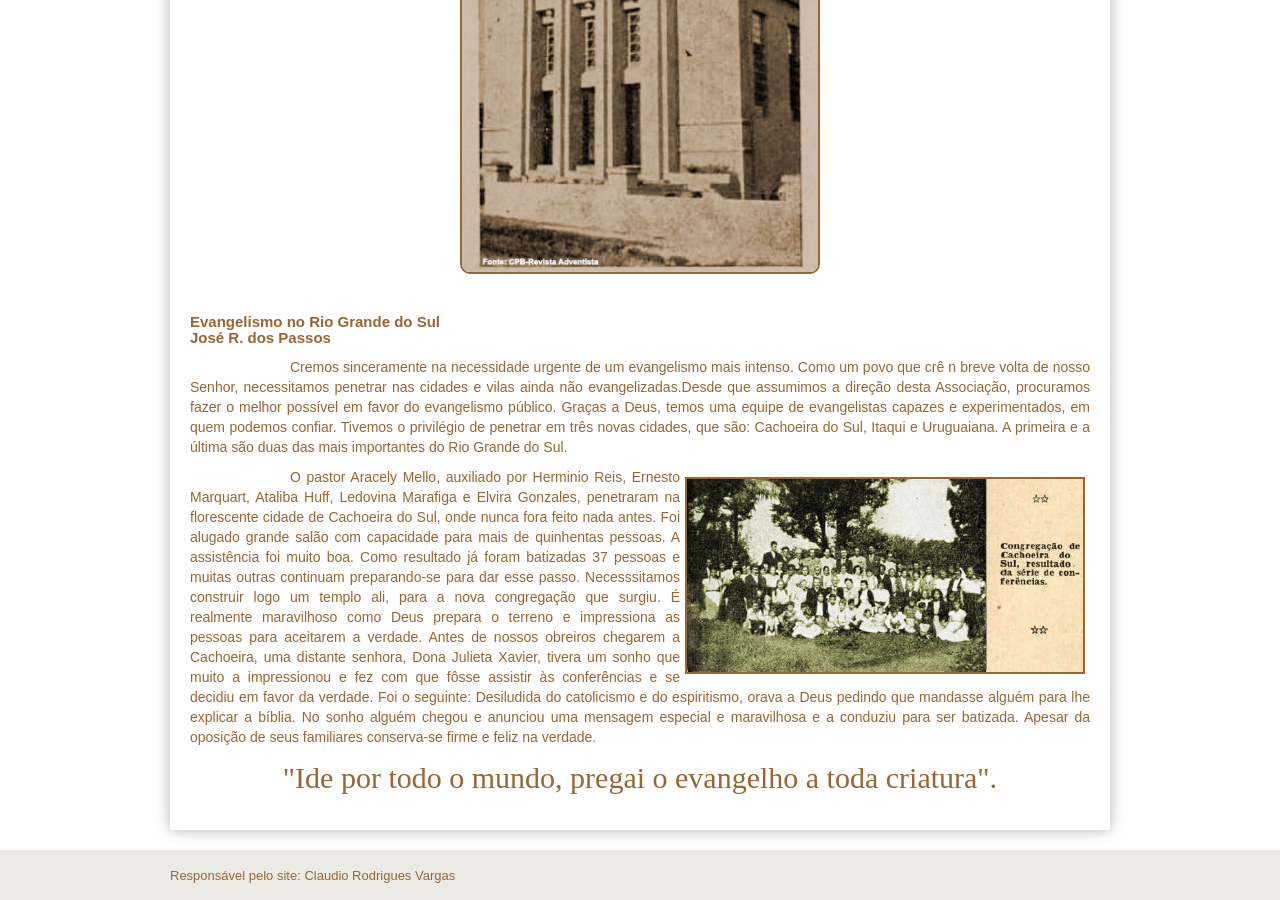
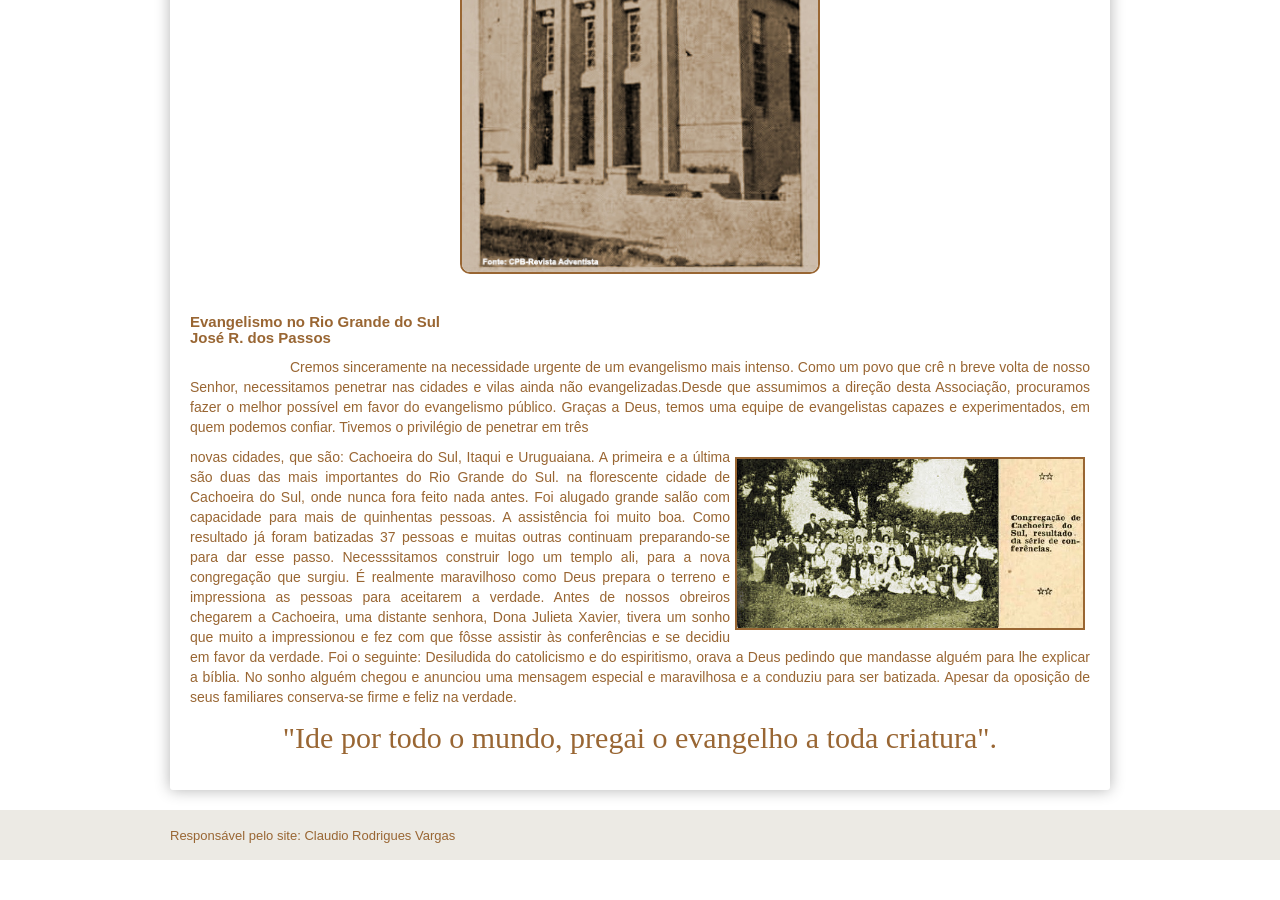
Before and after one commit to claudiovargas1955/claudiovargas1955.github.io, a Jekyll site: the page built from _pages/história-da-iasd-cachoeira.html, in a window 1280 px wide and 900 px high, scrolled down 660 px. Built offline with Jekyll 4.4.1, drawn with Linux system fonts in a browser that asks for light colours; some web fonts are replaced; after the commit the page ends 1520 px from its top, so only the background shows below that.

Commit message:
Update história-da-iasd-cachoeira.html

```diff
--- a/_pages/história-da-iasd-cachoeira.html
+++ b/_pages/história-da-iasd-cachoeira.html
@@ -112,10 +112,8 @@ figure.foto-legenda:hover figcaption {opacity: 5;
        José R. dos Passos</h5>
 <p><p style="text-indent:100px";/>Cremos sinceramente na necessidade urgente de um evangelismo mais intenso. Como um povo que crê n breve volta de nosso Senhor,
 necessitamos penetrar nas cidades e vilas ainda não evangelizadas.Desde que assumimos a direção desta Associação, procuramos fazer o melhor possível em favor do
-evangelismo público. Graças a Deus, temos uma equipe de evangelistas capazes e experimentados, em quem podemos confiar. Tivemos o privilégio de penetrar em três
-novas cidades, que são: Cachoeira do Sul, Itaqui e Uruguaiana. A primeira e a última são duas das mais importantes do Rio Grande do Sul.<p><img class="dir2"
-style="float:right"; src="/images/Congregação.jpg" class="img-responsive" width="400px" title="março de 1956";/>
-<p><p style="text-indent:100px";/>O pastor Aracely Mello, auxiliado por Herminio Reis, Ernesto Marquart, Ataliba Huff, Ledovina Marafiga e Elvira Gonzales, penetraram
+evangelismo público. Graças a Deus, temos uma equipe de evangelistas capazes e experimentados, em quem podemos confiar. Tivemos o privilégio de penetrar em três<p><img class="dir2" style="float:right"; src="/images/Congregação.jpg" class="img-responsive" width="350px" title="março de 1956";/>
+novas cidades, que são: Cachoeira do Sul, Itaqui e Uruguaiana. A primeira e a última são duas das mais importantes do Rio Grande do Sul.
 na florescente cidade de Cachoeira do Sul, onde nunca fora feito nada antes. Foi alugado grande salão com capacidade para mais de quinhentas pessoas. A assistência
 foi muito boa. Como resultado já foram batizadas 37 pessoas e muitas outras continuam preparando-se para dar esse passo. Necesssitamos construir logo um templo ali,
 para a nova congregação que surgiu. É realmente maravilhoso como Deus prepara o terreno e impressiona as pessoas para aceitarem a verdade. Antes de nossos obreiros
```
